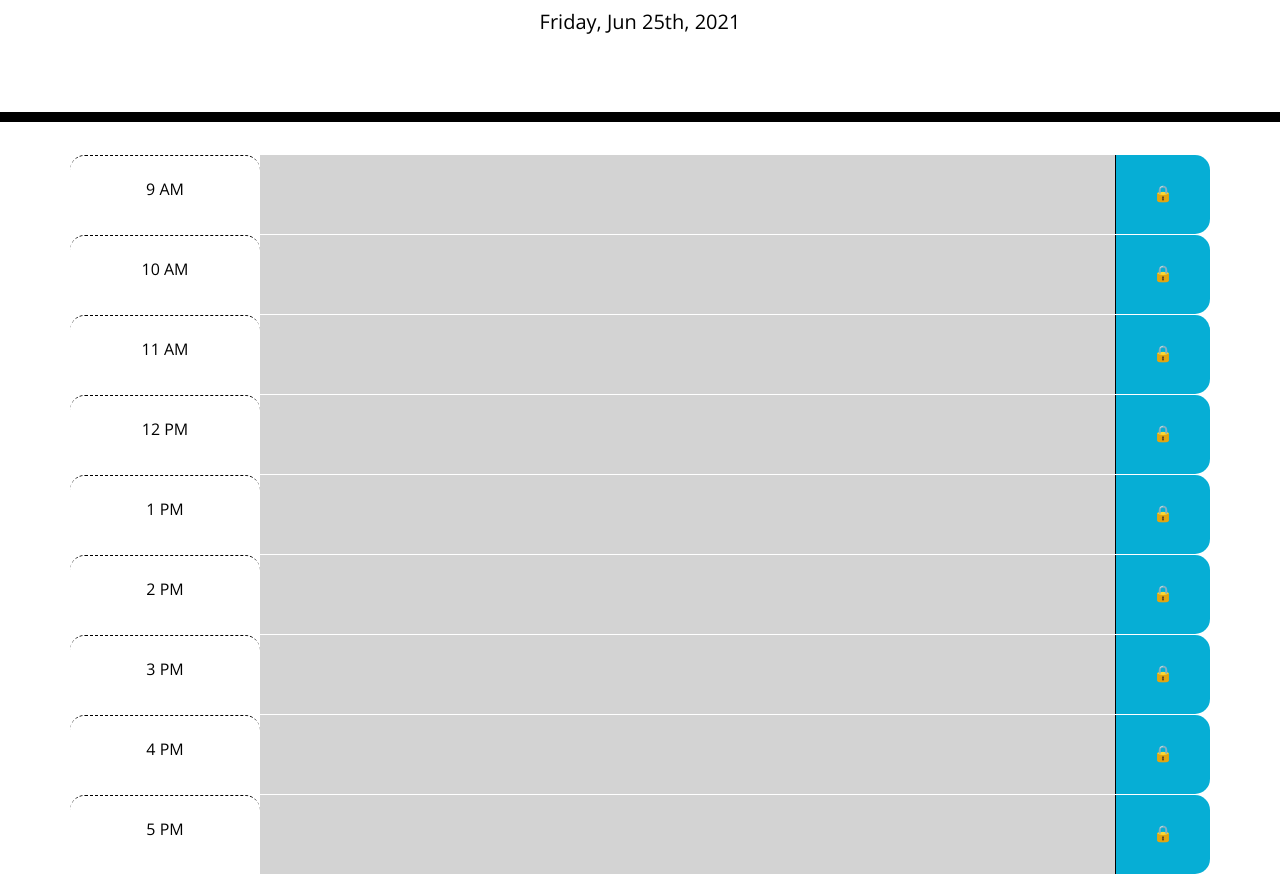
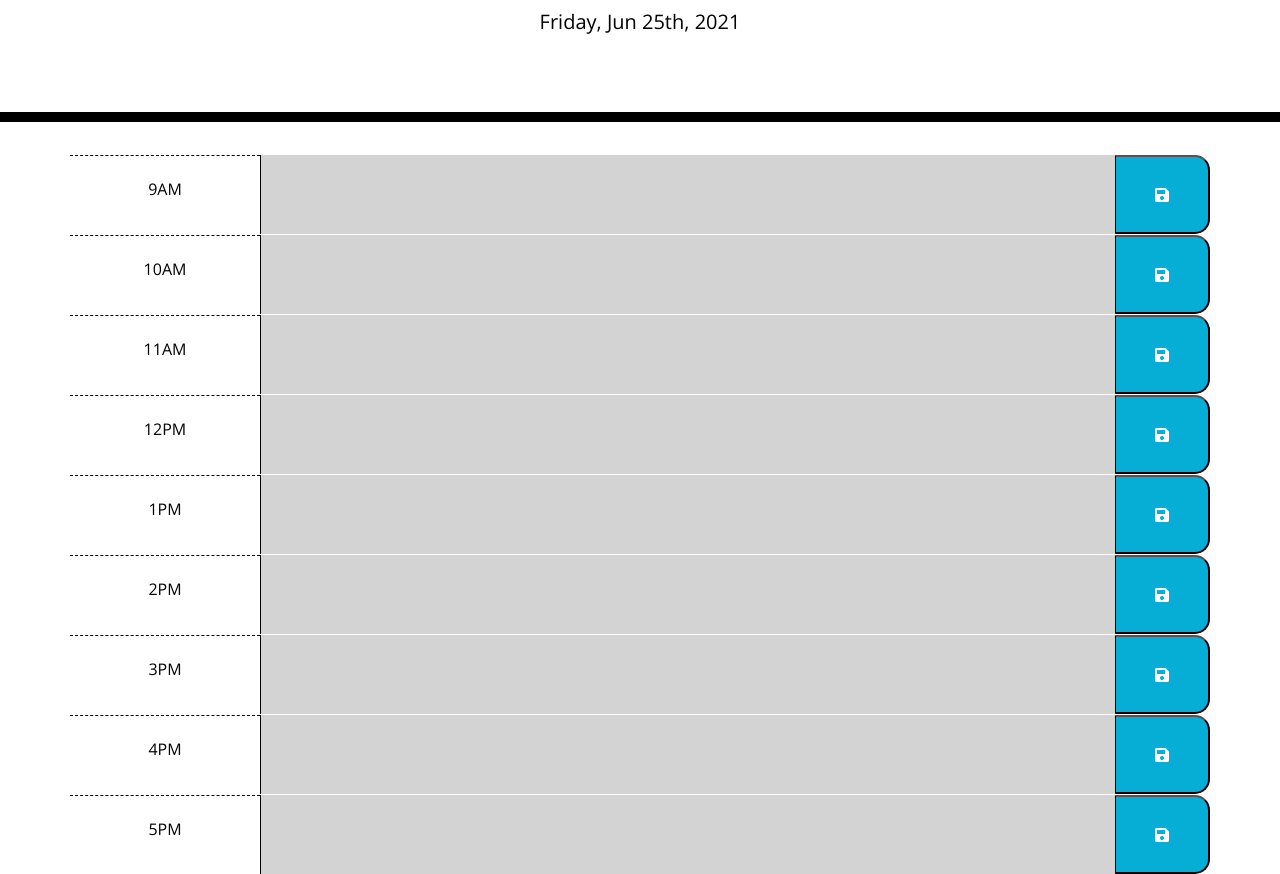
Before and after one commit to Gaitherdb/Work-Day-Scheduler, a plain HTML site: page index.html in a window 1280 px wide. Shown: the part 182-1056 px from the top of the page. Drawn offline with nearby package versions, Linux system fonts and the light colour scheme.

Commit message:
create html in js with loops - restarted

```diff
--- a/Assets/script.js
+++ b/Assets/script.js
@@ -1,2 +1,107 @@
-var today = moment();
-$("#currentDay").text(today.format("dddd, MMM Do, YYYY"))
+// var saveBtn = $('.saveBtn');
+// var ninePlans = $('#ninePlans');
+// var nineInput = $('input[name="nine"]').val();
+// var tenPlans = $('#tenPlans');
+// var tenInput = $('input[name="ten"]');
+
+
+// $('input[name="first-name"]');
+
+
+
+
+
+$("#currentDay").text(moment().format("dddd, MMM Do, YYYY"))
+
+// $(document).ready(function(){
+//     timeBlocks();
+// })
+timeBlocks();
+// moment().format('MMM DD, YYYY [at] hh:mm:ss a');
+
+
+
+function timeBlocks() {
+
+    var savePlans = [];
+
+    for (var i = 9; i < 18; i++) {
+        var row = $('<div>');
+        row.addClass('row time-block');
+        $(".container").append(row);
+
+        var hour = $('<div>');
+        hour.addClass('col col-2 hour');
+        var time = i + "AM";
+        if (i > 12) {
+            time = (i - 12) + "PM";
+        } else if (i == 12) {
+            time = i + "PM";
+        }
+        hour.text(time);
+        row.append(hour);
+
+        var textArea = $('<textarea>');
+        textArea.addClass('col');
+        if (i < moment().hour()) {
+            textArea.addClass('past');
+        } else if (i == moment().hour()) {
+            textArea.addClass('present');
+        } else {
+            textArea.addClass('future');
+        }
+        textArea.attr('data-time', i);
+        textArea.val(savePlans[i]);
+        row.append(textArea);
+
+        var saveBtn = $('<button>');
+        saveBtn.addClass('col col-1 saveBtn');
+        var lock = $('<i>');
+        lock.addClass('fa fa-save');
+        lock.attr('data-hour', i);
+        lock.click()
+        row.append(saveBtn);
+        saveBtn.append(lock);
+    }
+}
+
+
+
+
+
+
+
+
+
+
+
+
+
+
+
+
+
+// ninePlans.on('click', submitPlans);
+// tenPlans.on('click', submitPlans);
+
+// function submitPlans(event) {
+//     event.preventDefault();
+//     console.log('$[nineInput]');
+//     var plans = {
+//         nine: nineInput,
+//         ten: tenInput
+
+//     };
+//     localStorage.setItem("plans", JSON.stringify(plans));
+//     console.log(nineInput);
+// }
+
+
+
+// eleven: elevenInput.value,
+        // twelve: twelveInput.value,
+        // one: oneInput.value,
+        // two: twoInput.value,
+        // three: threeInput.value,
+        // four: fourInput.value,
+        // five: fiveInput.value
--- a/Assets/style.css
+++ b/Assets/style.css
@@ -10,7 +10,9 @@ textarea {
   resize: none;
   color: #000000;
   border-left: 1px solid black;
-  padding: 10px;
+}
+textarea:focus {
+  outline: none;
 }
 
 .jumbotron {
@@ -31,14 +33,14 @@ textarea {
 }
 
 .row {
-  white-space: pre-wrap;
+  /* white-space: pre-wrap; */
   height: 80px;
   border-top: 1px solid white;
 }
-.lock {
+/* .lock {
   text-align: center;
   margin-top: 30px;
-}
+} */
 .hour {
   background-color: #ffffff;
   color: #000000;
@@ -69,7 +71,10 @@ textarea {
   color: white;
 }
 
-.saveBtn i:hover {
+.saveBtn:hover {
   font-size: 20px;
   transition: all 0.3s ease-in-out;
 }
+.saveBtn:focus {
+  outline: none;
+}
--- a/index.html
+++ b/index.html
@@ -24,50 +24,13 @@
     <p id="currentDay" class="lead"></p>
   </header>
   <div class="container">
-    <div class="row">
-      <div class="col col-2 hour time-block">9 AM</div>
-      <div class="col past"></div>
-      <div class="col col-1 saveBtn"><p class="lock">🔒</p></div>
-    </div>
-    <div class="row">
-      <div class="col col-2 hour time-block">10 AM</div>
-      <div class="col past"></div>
-      <div class="col col-1 saveBtn"><p class="lock">🔒</p></div>
-    </div><div class="row">
-      <div class="col col-2 hour time-block">11 AM</div>
-      <div class="col past"></div>
-      <div class="col col-1 saveBtn"><p class="lock">🔒</p></div>
-    </div><div class="row">
-      <div class="col col-2 hour time-block">12 PM</div>
-      <div class="col past"></div>
-      <div class="col col-1 saveBtn"><p class="lock">🔒</p></div>
-    </div><div class="row">
-      <div class="col col-2 hour time-block">1 PM</div>
-      <div class="col past"></div>
-      <div class="col col-1 saveBtn"><p class="lock">🔒</p></div>
-    </div><div class="row">
-      <div class="col col-2 hour time-block">2 PM</div>
-      <div class="col past"></div>
-      <div class="col col-1 saveBtn"><p class="lock">🔒</p></div>
-    </div><div class="row">
-      <div class="col col-2 hour time-block">3 PM</div>
-      <div class="col past"></div>
-      <div class="col col-1 saveBtn"><p class="lock">🔒</p></div>
-    </div><div class="row">
-      <div class="col col-2 hour time-block">4 PM</div>
-      <div class="col past"></div>
-      <div class="col col-1 saveBtn"><p class="lock">🔒</p></div>
-    </div><div class="row">
-      <div class="col col-2 hour time-block">5 PM</div>
-      <div class="col past"></div>
-      <div class="col col-1 saveBtn"><p class="lock">🔒</p></div>
-    </div>
-  </div>
 
-  <script src="https://cdnjs.cloudflare.com/ajax/libs/jquery/3.2.1/jquery.min.js"></script>
-  <script src="https://cdnjs.cloudflare.com/ajax/libs/moment.js/2.24.0/moment.min.js"></script>
-  <script type="text/javascript" src="Assets/script.js">
-  </script>
+
+
+<script src="https://cdnjs.cloudflare.com/ajax/libs/jquery/3.2.1/jquery.min.js"></script>
+<script src="https://cdnjs.cloudflare.com/ajax/libs/moment.js/2.24.0/moment.min.js"></script>
+<script type="text/javascript" src="Assets/script.js">
+</script>
 </body>
 
 </html>
```
